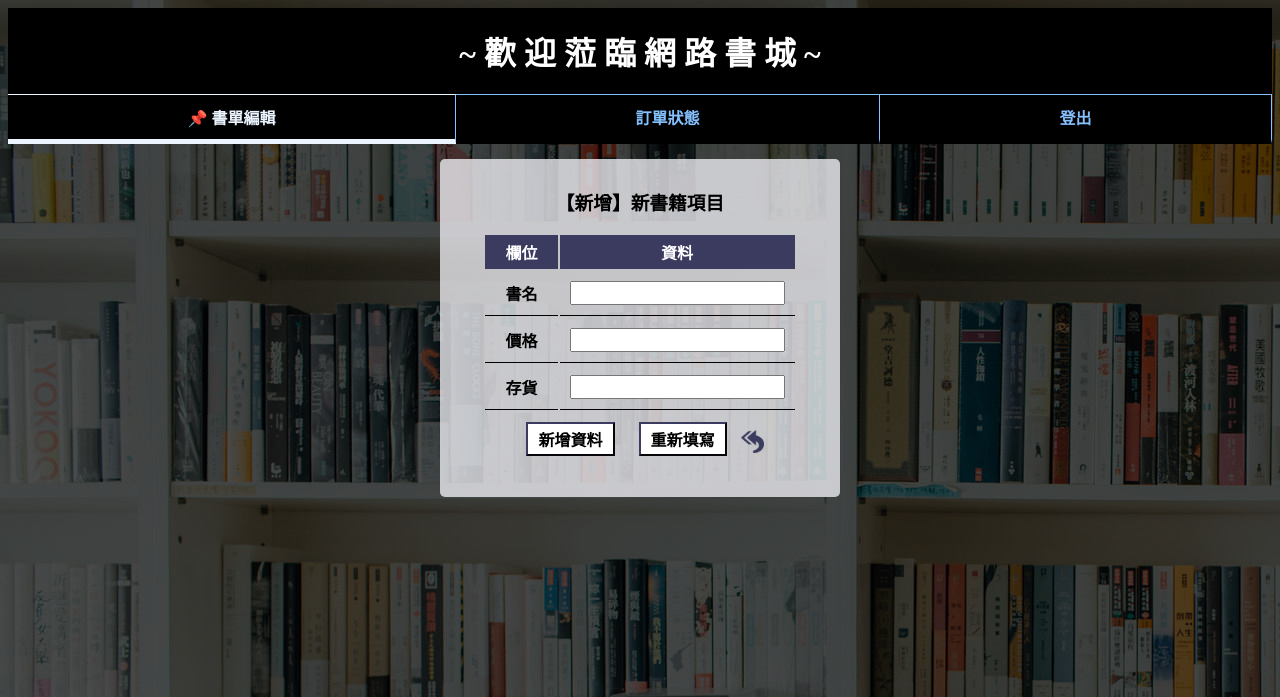
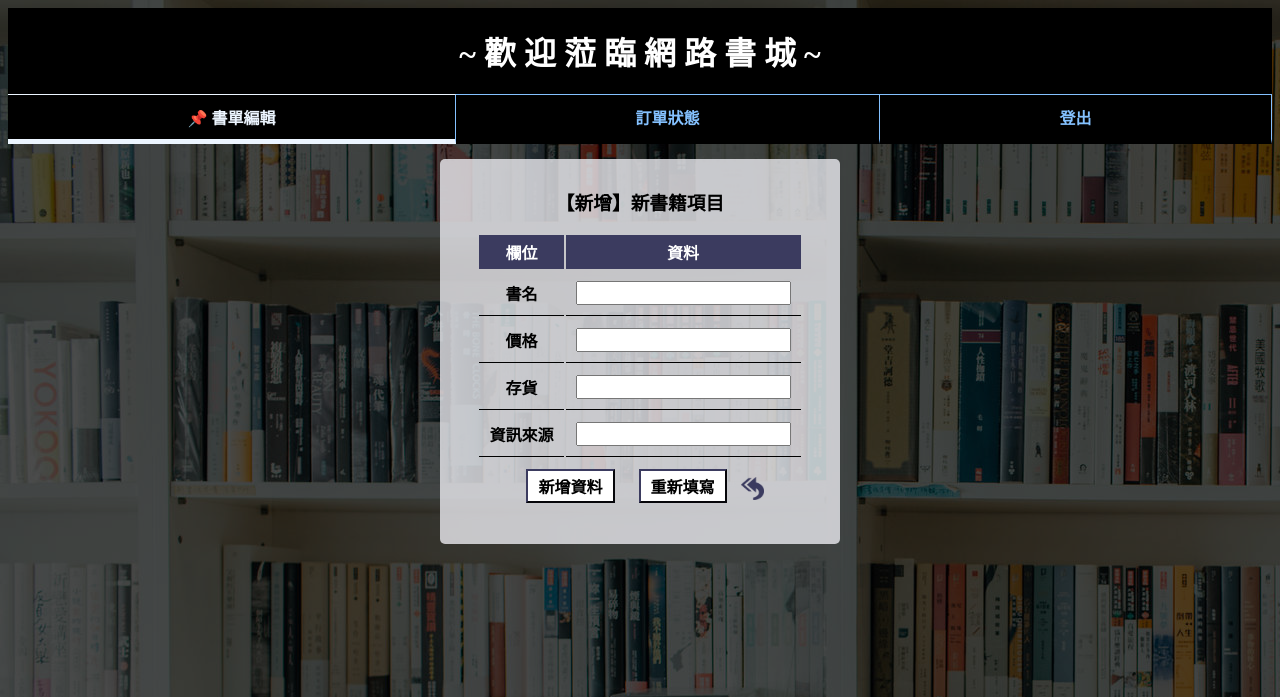
Before and after one commit to Jin-1029-Sec/BookStore-Test, a PHP site: page /admin_book_add.php in a window 1280 px wide. Shown: the top 697 px of the page. Run offline with PHP 8.4, Linux system fonts and the light colour scheme.

Commit message:
Add files via upload

```diff
--- a/bookstore/admin_book_add.php
+++ b/bookstore/admin_book_add.php
@@ -12,8 +12,8 @@ if (isset($_GET["logout"]) && ($_GET["logout"] == "true")) {
 #----------------------------------------------------------------------
 include("condb.php");
 if (isset($_POST["action"]) && ($_POST["action"] == "add")) {
-    if ($_POST["book_name"] == null || $_POST["book_price"] == null || $_POST["book_stock"] == null)
-        echo "<script>alert('資料有漏缺，請重新輸入');</script>";
+    if ($_POST["book_name"] == null || $_POST["book_price"] == null || $_POST["book_stock"] == null || $_POST["book_url"] == null)
+        echo "<script>alert('資料有漏缺，請重新輸入');location.href='admin_book_add.php';</script>";
     #尋找id最大值，+1成為新book_id，確認不重複---------------------------#
     else {
         $tb_get_last = "SELECT MAX(book_id) FROM bookstore";
@@ -21,7 +21,7 @@ if (isset($_POST["action"]) && ($_POST["action"] == "add")) {
         $book_id = mysqli_fetch_array($last_row);
         $book_id = $book_id['MAX(book_id)'] + 1;
         #加入新資料------------------5A7G0002(╯‵□′)╯︵┴─┴ ------------------#
-        $tb_add = "INSERT INTO bookstore VALUES (" . $book_id . ",'" . $_POST["book_name"] . "'," . $_POST["book_price"] . "," . $_POST["book_stock"] . ",0)";
+        $tb_add = "INSERT INTO bookstore VALUES (" . $book_id . ",'" . $_POST["book_name"] . "'," . $_POST["book_price"] . "," . $_POST["book_stock"] . ",0,'" . $_POST["book_url"] . "')";
         mysqli_query($db_link, $tb_add);
         #導回bookstore_data
         header("Location: admin_book_data.php");
@@ -77,6 +77,10 @@ if (isset($_POST["action"]) && ($_POST["action"] == "add")) {
                         <td>存貨</td>
                         <td><input type="number" name="book_stock" id="book_stock"></td>
                     </tr>
+                    <tr>
+                        <td>資訊來源</td>
+                        <td><input type="text" name="book_url"></td>
+                    </tr>
                 </table>
                 <input name="action" type="hidden" value="add">
                 <input type="submit" name="button" class="btn_WhiteBlue" value="新增資料">
```
